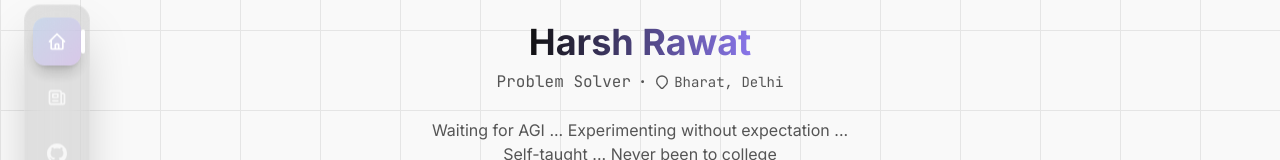
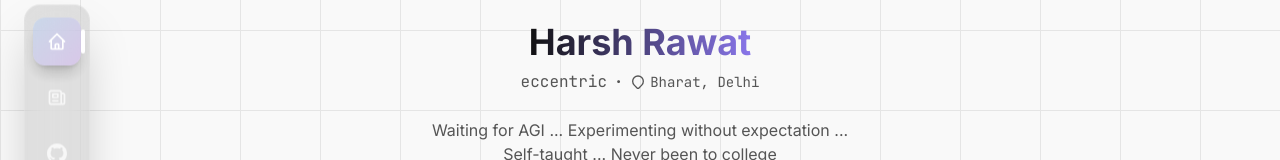
Before and after one commit to Harshrawat27/portfolio2025, a Next.js app: page / in a window 1280 px wide. Shown: the part 210-370 px from the top of the page. Built offline with nearby package versions, Linux system fonts and the light colour scheme.

Commit message:
update personality

```diff
--- a/data/portfolio.ts
+++ b/data/portfolio.ts
@@ -2,7 +2,7 @@ import { PersonalInfo, Project, Experience, Skill } from '../types';
 
 export const personalInfo: PersonalInfo = {
   name: 'Harsh Rawat',
-  title: 'Problem Solver',
+  title: 'eccentric',
   bio: 'Waiting for AGI ... Experimenting without expectation ... Self-taught ... Never been to college',
   location: 'Bharat, Delhi',
   email: 'harshrawat.dev@gmail.com',
```
